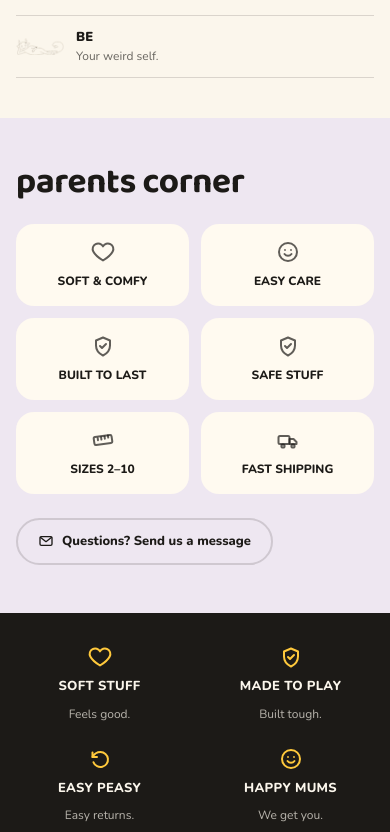
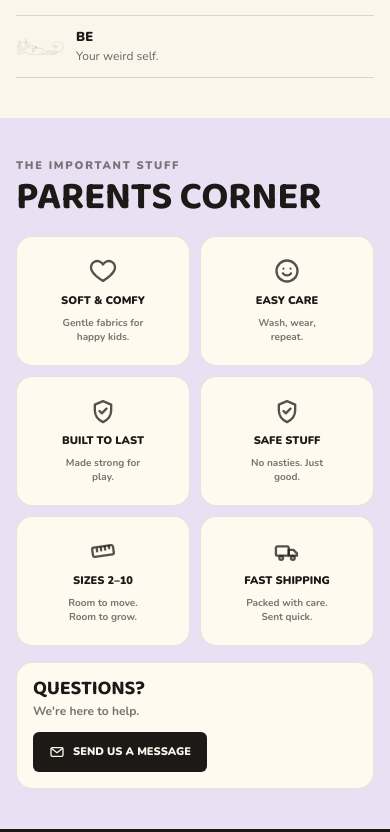
Before and after one commit to CDunell/shirtfaced, a Next.js app in the folder curbstamps-site/: page / in a window 390 px wide. Shown: the part 3432-4264 px from the top of the page. Built offline with nearby package versions, Linux system fonts and the light colour scheme.

Commit message:
feat(curbstamps): rebuild parents corner mobile-first

```diff
--- a/curbstamps-site/src/components/home/ParentsCorner.tsx
+++ b/curbstamps-site/src/components/home/ParentsCorner.tsx
@@ -2,40 +2,38 @@ import Link from "next/link";
 import { IconHeart, IconRuler, IconShield, IconSmile, IconMail, IconTruck } from "@/components/Icons";
 
 const CARDS = [
-  { title: "SOFT & COMFY", icon: IconHeart, href: "/garment-care" },
-  { title: "EASY CARE", icon: IconSmile, href: "/garment-care" },
-  { title: "BUILT TO LAST", icon: IconShield, href: "/garment-care" },
-  { title: "SAFE STUFF", icon: IconShield, href: "/faq" },
-  { title: "SIZES 2–10", icon: IconRuler, href: "/size-guide" },
-  { title: "FAST SHIPPING", icon: IconTruck, href: "/shipping" },
+  { title: "SOFT & COMFY", body: "Gentle fabrics for happy kids.", icon: IconHeart, href: "/garment-care" },
+  { title: "EASY CARE", body: "Wash, wear, repeat.", icon: IconSmile, href: "/garment-care" },
+  { title: "BUILT TO LAST", body: "Made strong for play.", icon: IconShield, href: "/garment-care" },
+  { title: "SAFE STUFF", body: "No nasties. Just good.", icon: IconShield, href: "/faq" },
+  { title: "SIZES 2–10", body: "Room to move. Room to grow.", icon: IconRuler, href: "/size-guide" },
+  { title: "FAST SHIPPING", body: "Packed with care. Sent quick.", icon: IconTruck, href: "/shipping" },
 ];
 
-/** Section J — "PARENTS CORNER" (DESIGN_HANDOFF.md §4.J). Visually quieter
- * than the kid-facing sections above and below it, on purpose. */
 export function ParentsCorner() {
   return (
-    <section className="bg-grit-lilac/25">
-      <div className="mx-auto max-w-5xl px-4 py-12 sm:px-6">
-        <h2 className="display text-[9vw] leading-none sm:text-[26px]">parents corner</h2>
-        <div className="mt-6 grid grid-cols-2 gap-3 sm:grid-cols-3">
+    <section className="bg-grit-lilac/35">
+      <div className="mx-auto max-w-5xl px-4 py-10 sm:px-6 sm:py-14">
+        <p className="mb-1 text-[11px] font-black uppercase tracking-[0.16em] text-ink/55">The important stuff</p>
+        <h2 className="display text-[10vw] uppercase leading-none sm:text-[32px]">parents corner</h2>
+
+        <div className="mt-5 grid grid-cols-2 gap-2.5 sm:grid-cols-3">
           {CARDS.map((card) => (
-            <Link
-              key={card.title}
-              href={card.href}
-              className="press flex flex-col items-center gap-2 rounded-[18px] bg-cream p-4 text-center"
-            >
-              <card.icon className="h-6 w-6 text-ink/70" />
-              <span className="text-[12px] font-extrabold">{card.title}</span>
+            <Link key={card.title} href={card.href} className="press flex min-h-[130px] flex-col items-center justify-center gap-2 rounded-[16px] border border-ink/10 bg-cream p-3 text-center">
+              <card.icon className="h-7 w-7 text-ink/75" />
+              <span className="text-[11px] font-black uppercase">{card.title}</span>
+              <span className="max-w-[14ch] text-[10px] font-bold leading-snug text-ink/60">{card.body}</span>
             </Link>
           ))}
         </div>
-        <Link
-          href="/contact"
-          className="press mt-6 inline-flex items-center gap-2 rounded-full border-2 border-ink/15 px-5 py-3 text-[13px] font-extrabold"
-        >
-          <IconMail className="h-4 w-4" />
-          Questions? Send us a message
-        </Link>
+
+        <div className="mt-4 rounded-[16px] border border-ink/10 bg-cream p-4">
+          <p className="display text-[20px] uppercase">questions?</p>
+          <p className="mt-1 text-[12px] font-bold text-ink/60">We&apos;re here to help.</p>
+          <Link href="/contact" className="press mt-3 inline-flex items-center gap-2 rounded-md bg-ink px-4 py-3 text-[11px] font-black uppercase text-paper">
+            <IconMail className="h-4 w-4" /> Send us a message
+          </Link>
+        </div>
       </div>
     </section>
   );
```
